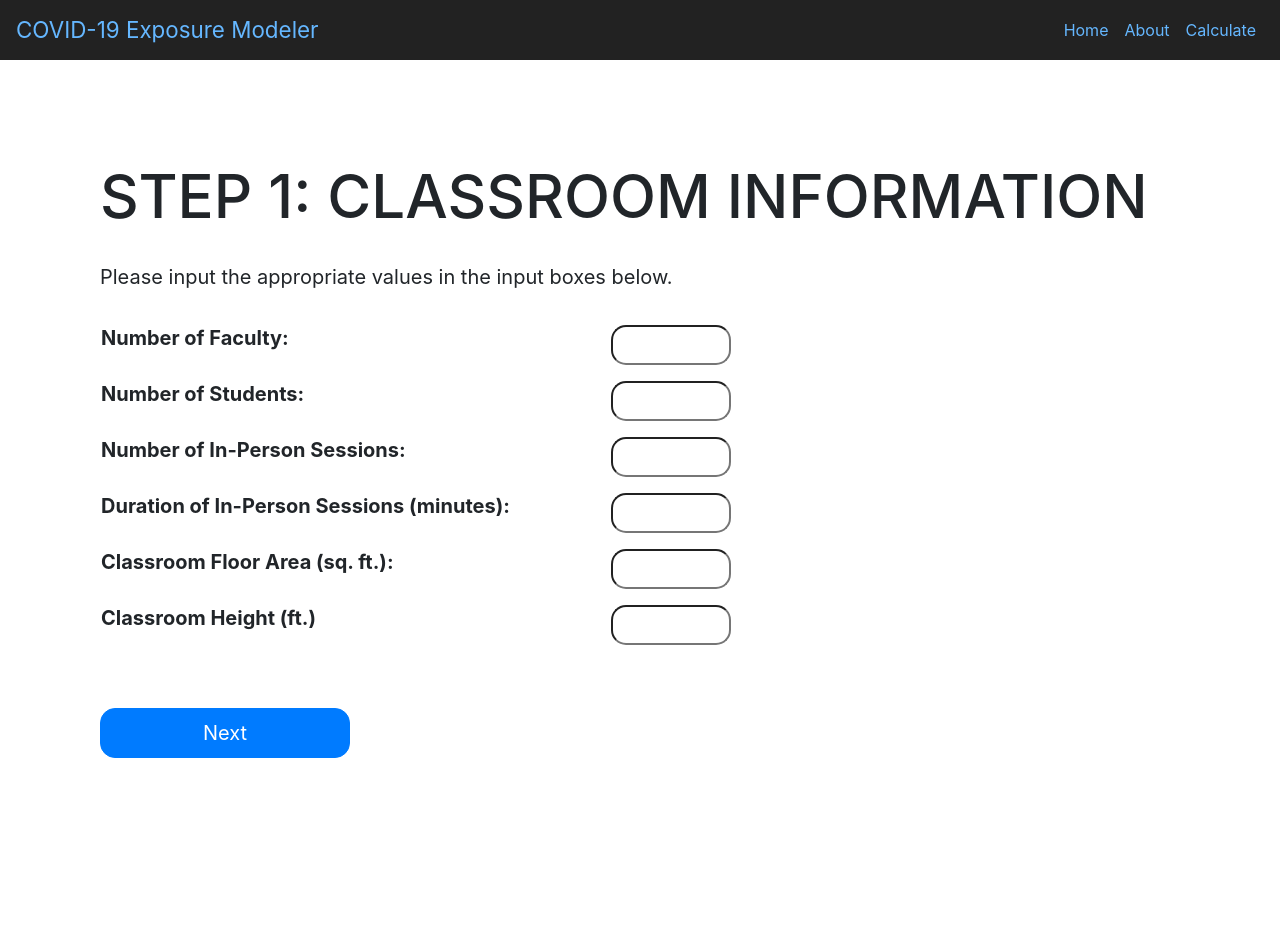
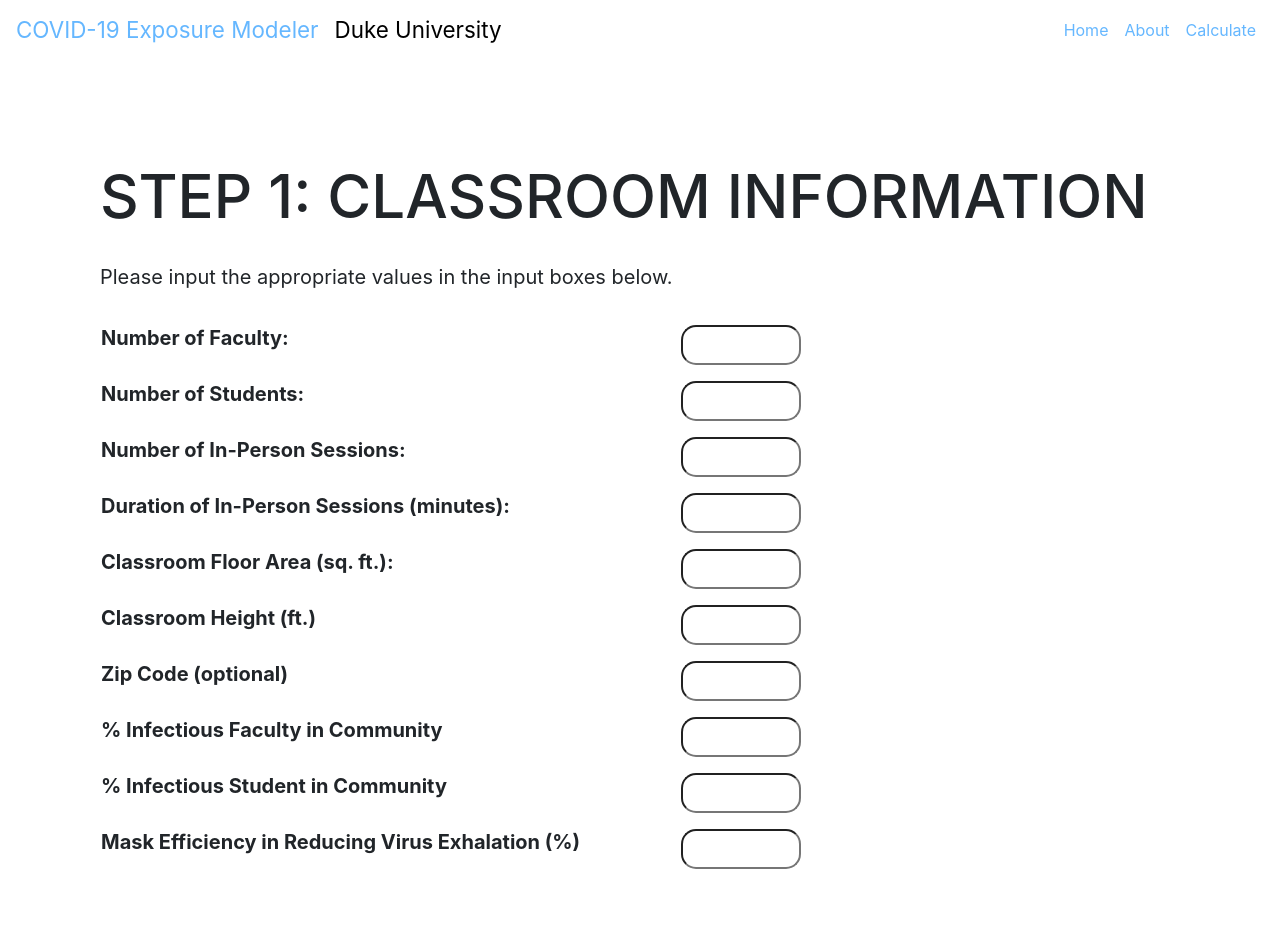
Before and after one commit to ayushgarg-ag/COVID-Risk-Web-App, a React (Create React App) app in the folder covid-frontend/: page /basic-classroom in a window 1280 px wide. Shown: the top 930 px of the page. Before the commit the page ends 858 px from the top, so only its background shows below. Built offline with nearby package versions, Linux system fonts and the light colour scheme.

Commit message:
modified header, added to basic calculation page

```diff
--- a/covid-frontend/package.json
+++ b/covid-frontend/package.json
@@ -6,12 +6,12 @@
     "@testing-library/jest-dom": "^4.2.4",
     "@testing-library/react": "^9.5.0",
     "@testing-library/user-event": "^7.2.1",
+    "bootstrap": "^4.3.1",
     "react": "^16.13.1",
+    "react-bootstrap": "^1.0.0-beta.14",
     "react-dom": "^16.13.1",
     "react-router-dom": "^5.2.0",
     "react-scripts": "3.4.3",
-    "bootstrap": "^4.3.1",
-    "react-bootstrap": "^1.0.0-beta.14",
     "styled-components": "^4.3.2"
   },
   "scripts": {
--- a/covid-frontend/src/components/BasicClassroom.js
+++ b/covid-frontend/src/components/BasicClassroom.js
@@ -2,12 +2,18 @@ import React from 'react';
 import './BasicClassroom.css';
 
 function BasicClassroom(){
+
     var numFaculty;
     var numStudents;
     var numSessions;
     var durationSessions;
     var classFloorArea;
     var classHeight;
+    var zipCode;
+    var facultyInfectious;
+    var studentInfectious;
+    var maskEfficiency;
+
     function setNumFaculty(event) {
       numFaculty = event.target.value;
     }
@@ -26,16 +32,32 @@ function BasicClassroom(){
     function setClassHeight(event) {
       classHeight = event.target.value;
     }
-    function next() {
+    function setZipCode(event) {
+      zipCode = event.target.value;
+    }
+    function setStudentInfectious(event) {
+      facultyInfectious = event.target.value;
+    }
+    function setFacultyInfectious(event) {
+      studentInfectious = event.target.value;
+    }
+    function setMaskEfficiency(event) {
+      maskEfficiency = event.target.value;
+    }
+    function calculate() {
       var body = {
         numFaculty,
         numStudents,
         numSessions,
         durationSessions,
         classFloorArea,
-        classHeight
+        classHeight,
+        zipCode,
+        facultyInfectious,
+        studentInfectious,
+        maskEfficiency
       };
-      // TODO: Somehow carry this data to the next page/function and send data to python backend
+      // TODO: Somehow carry this data to the calculate page/function and send data to python backend
       console.log(body)
     }
     return(
@@ -93,14 +115,47 @@ function BasicClassroom(){
                       <input type = "number" className = "class-height" value = {classHeight} onChange = {setClassHeight}/>
                     </td>
                   </tr>
+                  {/* I think prof said that for the basic we should just have 1 step so I combined both pages */}
+                  <tr>
+                    <td>
+                      <p className = "label">Zip Code (optional)</p>
+                    </td>
+                    <td>
+                      <input type = "number" className = "zip-code" value = {zipCode} onChange = {setZipCode}/>
+                    </td>
+                  </tr>
+                  <tr>
+                    <td>
+                      <p className = "label">% Infectious Faculty in Community</p>
+                    </td>
+                    <td>
+                      <input type = "number" className = "faculty-infectious" value = {facultyInfectious} onChange = {setFacultyInfectious}/>
+                    </td>
+                  </tr>
+                  <tr>
+                    <td>
+                      <p className = "label">% Infectious Student in Community</p>
+                    </td>
+                    <td>
+                      <input type = "number" className = "student-infectious" value = {studentInfectious} onChange = {setStudentInfectious}/>
+                    </td>
+                  </tr>
+                  <tr>
+                    <td>
+                      {/* We can add the slider bar later, this is temp */}
+                      <p className = "label">Mask Efficiency in Reducing Virus Exhalation (%)</p>
+                    </td>
+                    <td>
+                      <input type = "number" className = "mask-effiency" value = {maskEfficiency} onChange = {setMaskEfficiency}/>
+                    </td>
+                  </tr>
                 </tbody>
               </table>
             </form>
-            <button className="btn btn-primary" onClick = {next}>Next</button>
+            <button className="btn btn-primary" onClick = {calculate}>Calculate!</button>
         </div>
     )
 }
 
 
-
 export default BasicClassroom;
--- a/covid-frontend/src/components/Header.js
+++ b/covid-frontend/src/components/Header.js
@@ -3,22 +3,28 @@ import { Nav, Navbar} from 'react-bootstrap';
 import styled from 'styled-components';
 
 const Styles = styled.div`
-  .navbar { background-color: #222; }
+  .navbar { background-color: #fff; }
   a, .navbar-nav, .navbar-light .nav-link {
     color: #65B7FF;
-    &:hover { color: white; }
+    &:hover { color: black; }
   }
   .navbar-brand {
     font-size: 1.4em;
     color: #65B7FF;
-    &:hover { color: white; }
+    &:hover { color: black; }
+  }
+  #duke-link {
+    font-size: 1.4em;
+    color: #000;
+    &:hover { color: #65B7FF ; }
   }
 `;
+
 export const Header = () => (
   <Styles>
     <Navbar expand="lg">
       <Navbar.Brand href="/">COVID-19 Exposure Modeler</Navbar.Brand>
-      {/* <Navbar.Brand href="/calculate-home">Duke University</Navbar.Brand> */}
+      <Navbar.Brand href="https://duke.edu/" target="blank" id="duke-link">Duke University</Navbar.Brand>
       <Navbar.Toggle aria-controls="basic-navbar-nav"/>
       <Navbar.Collapse id="basic-navbar-nav">
         <Nav className="ml-auto">
--- a/covid-frontend/src/components/Home.css
+++ b/covid-frontend/src/components/Home.css
@@ -17,6 +17,7 @@
     font-size: 30px;
     margin-top: 50px;
     border-radius: 0px;
+    background-color: #65B7FF;
 }
 
 .btn.btn-basic{
--- a/covid-frontend/src/components/Home.js
+++ b/covid-frontend/src/components/Home.js
@@ -10,8 +10,6 @@ function Home(){
                 and teachers/professors due to transmission by microscopic airborne particles
                 in classroom settings.
             </p>
-            {/*
-            @Donghan I made your buttons links, also for styling for vars w/ 2 words I changed it to word1-word2 instead of _ */}
             <a href="/calculate-home">
                 <button className="btn btn-primary">CALCULATE</button><br/>
             </a>
```
